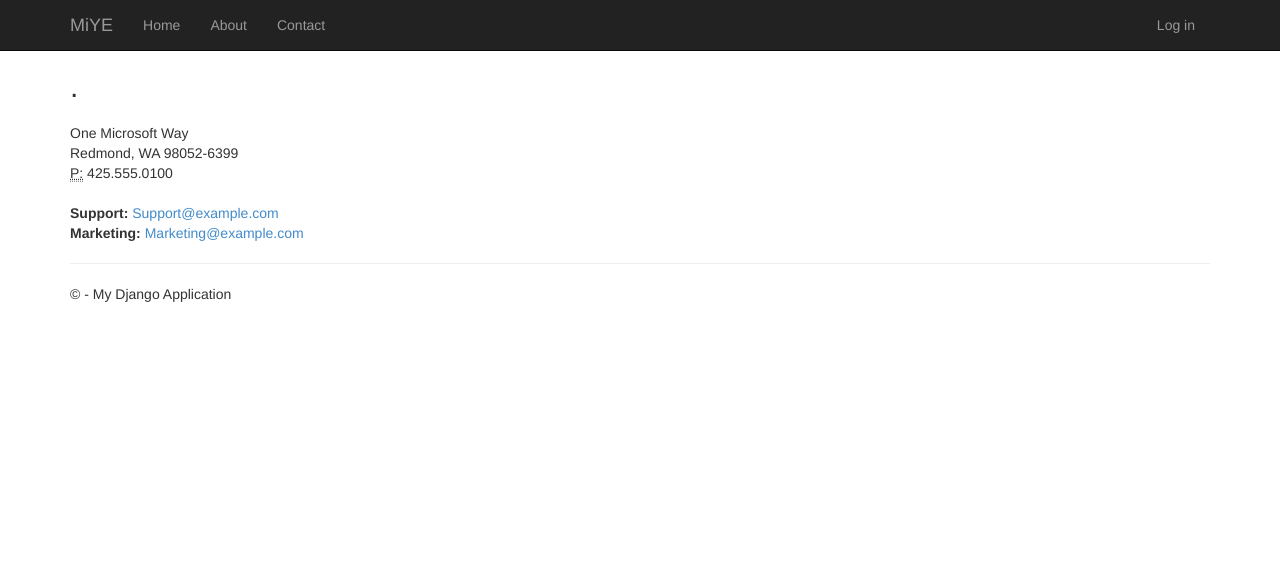
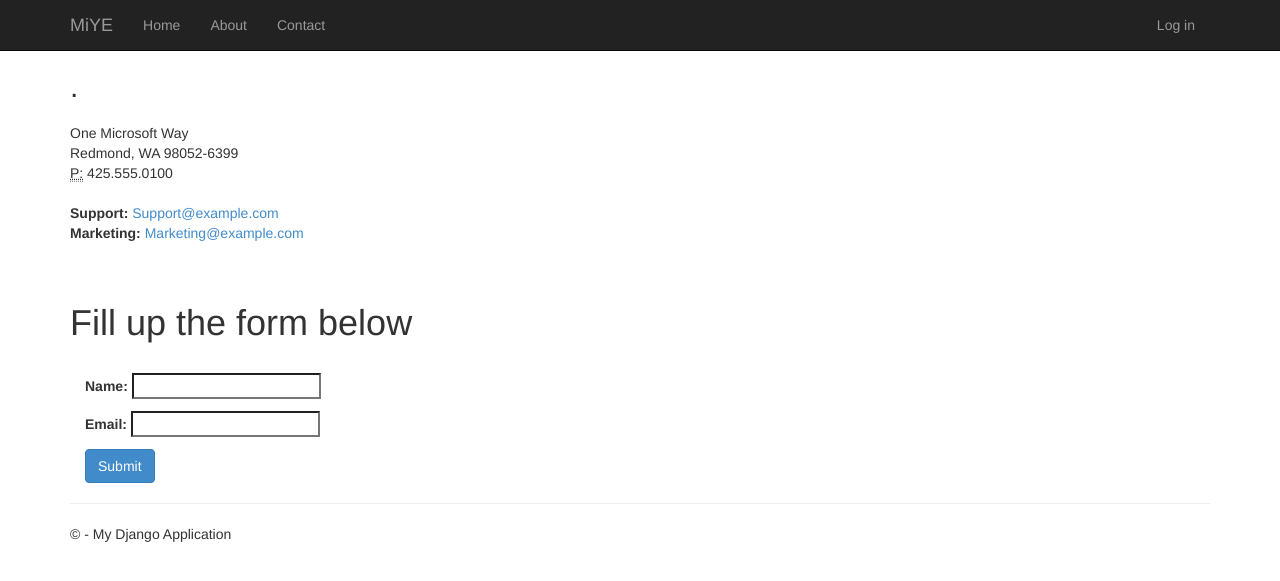
Before and after one commit to Casillasv7495/IST303-F21-Prj-Team-3, a Django app: template MiYE/app/templates/app/contact.html in a window 1280 px wide. Shown: the top 581 px of the page. Run offline with Django 3.2, Linux system fonts and the light colour scheme; the template is opened without the code that fills it: values that come from a table or form of the project are taken from there, others are empty; some libraries are stand-ins or nearby versions.

Commit message:
added a form
added a form

```diff
--- a/MiYE/MiYE/settings.py
+++ b/MiYE/MiYE/settings.py
@@ -39,7 +39,8 @@ INSTALLED_APPS = [
     'django.contrib.messages',
     'django.contrib.staticfiles',
     'Services',
-    'Reservations'
+    'Reservations',
+
 ]
 
 # Middleware framework
--- a/MiYE/Reservations/templates/home.html
+++ b/MiYE/Reservations/templates/home.html
@@ -36,6 +36,9 @@
 				<th>first_name</th>
                 <th>last_name</th>
 				<th>service</th>
+                <th>email</th>
+                <th>phone</th>
+                <th>birth_date</th>
 			</tr>
 
 			{% for i in db %}
@@ -44,6 +47,9 @@
 				<td>{{ i.first_name }}</td>
                 <td>{{ i.last_name }}</td>
 				<td>{{ i.service }}</td>
+                <td>{{ i.email }}</td>
+                <td>{{ i.phone }}</td>
+				<td>{{ i.birth_date }}</td>
 			</tr>
 			{% endfor %}
         </table>
--- a/MiYE/app/forms.py
+++ b/MiYE/app/forms.py
@@ -5,6 +5,8 @@ Definition of forms.
 from django import forms
 from django.contrib.auth.forms import AuthenticationForm
 from django.utils.translation import ugettext_lazy as _
+
+
 
 class BootstrapAuthenticationForm(AuthenticationForm):
     """Authentication form which uses boostrap CSS."""
@@ -16,3 +18,8 @@ class BootstrapAuthenticationForm(AuthenticationForm):
                                widget=forms.PasswordInput({
                                    'class': 'form-control',
                                    'placeholder':'Password'}))
+
+# Create the FormName class
+class FormName(forms.Form):
+ name = forms.CharField(max_length=200)
+ email = forms.EmailField(max_length=200)
--- a/MiYE/app/templates/app/contact.html
+++ b/MiYE/app/templates/app/contact.html
@@ -17,4 +17,17 @@
     <strong>Marketing:</strong> <a href="mailto:Marketing@example.com">Marketing@example.com</a>
 </address>
 
+<br>
+
+  <h1>Fill up the form below</h1>
+  <br>
+  <div class="container">
+    <form method = "POST">
+     {{ form.as_p }}
+     {% csrf_token %}
+    <input type="submit" class="btn btn-primary" value="Submit" />
+   </form>
+    </div>
+
+
 {% endblock %}
```
Also changed, not shown: MiYE/app/views.py (+7 -0 lines), MiYE/app/templates/app/index.html (line endings or trailing spaces).
